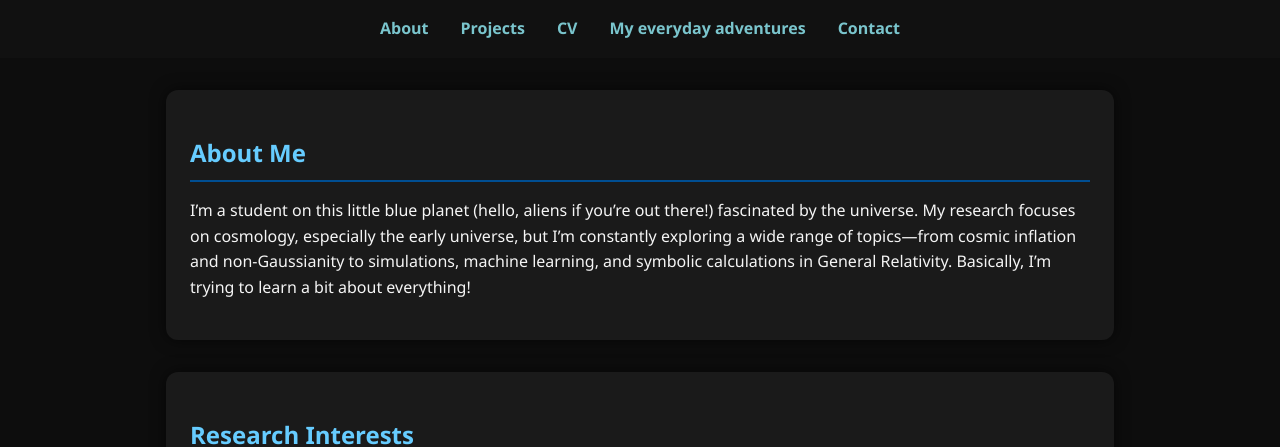
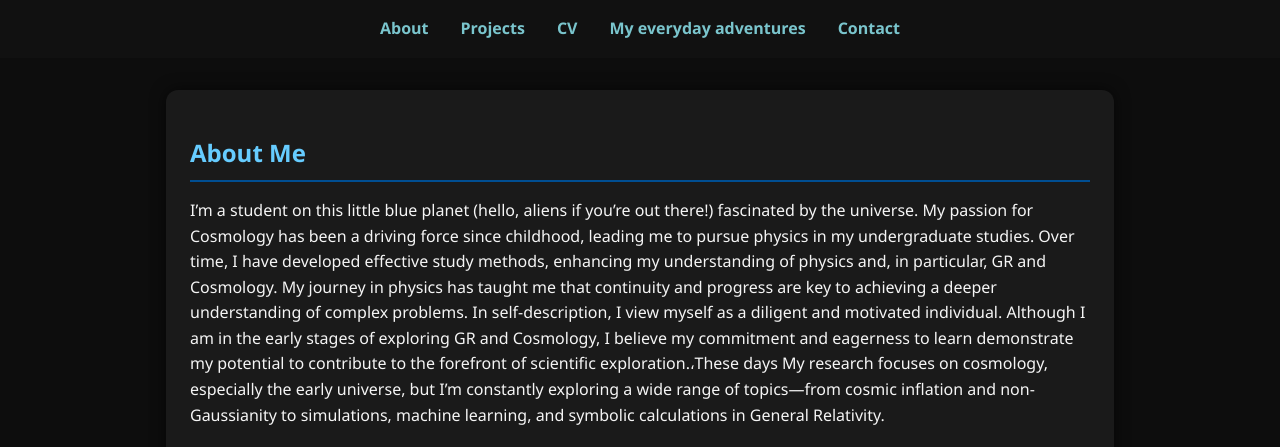
Before and after one commit to ShadiAkbari/ShadiAkbari.github.io, a plain HTML site: page index.html in a window 1280 px wide. Shown: the part 362-809 px from the top of the page. Drawn offline with Linux system fonts and the light colour scheme.

Commit message:
Update index.html

```diff
--- a/index.html
+++ b/index.html
@@ -139,9 +139,15 @@ header p {
   <section id="about">
     <h2>About Me</h2>
     <p>
-I’m a student on this little blue planet (hello, aliens if you’re out there!) fascinated by the universe. My research focuses on cosmology,
+I’m a student on this little blue planet (hello, aliens if you’re out there!) fascinated by the universe.   My passion for Cosmology
+has been a driving force since childhood, leading me to pursue physics in my undergraduate studies. Over time, I have developed
+effective study methods, enhancing my understanding of physics and, in particular, GR and Cosmology. My journey
+in physics has taught me that continuity and progress are key to achieving a deeper understanding of complex problems.
+In self-description, I view myself as a diligent and motivated individual. Although I am in the early stages of exploring GR
+and Cosmology, I believe my commitment and eagerness to learn demonstrate my potential to contribute to the forefront
+of scientific exploration.،These days My research focuses on cosmology,
       especially the early universe, but I’m constantly exploring a wide range of topics—from cosmic inflation and non-Gaussianity to simulations,
-      machine learning, and symbolic calculations in General Relativity. Basically, I’m trying to learn a bit about everything!
+      machine learning, and symbolic calculations in General Relativity.
 
     </p>
   </section>
```
